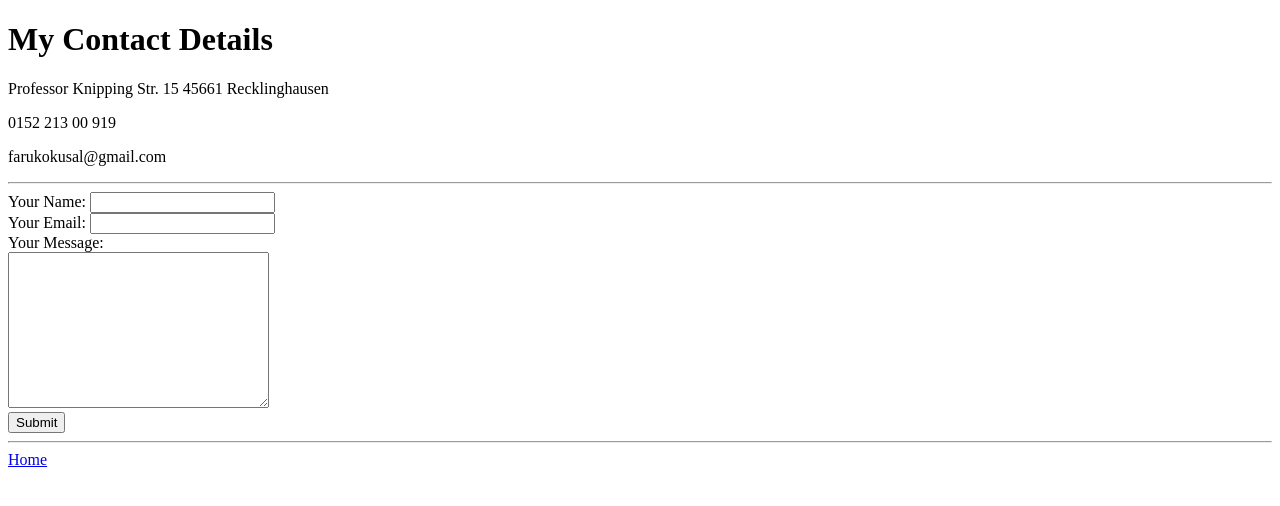
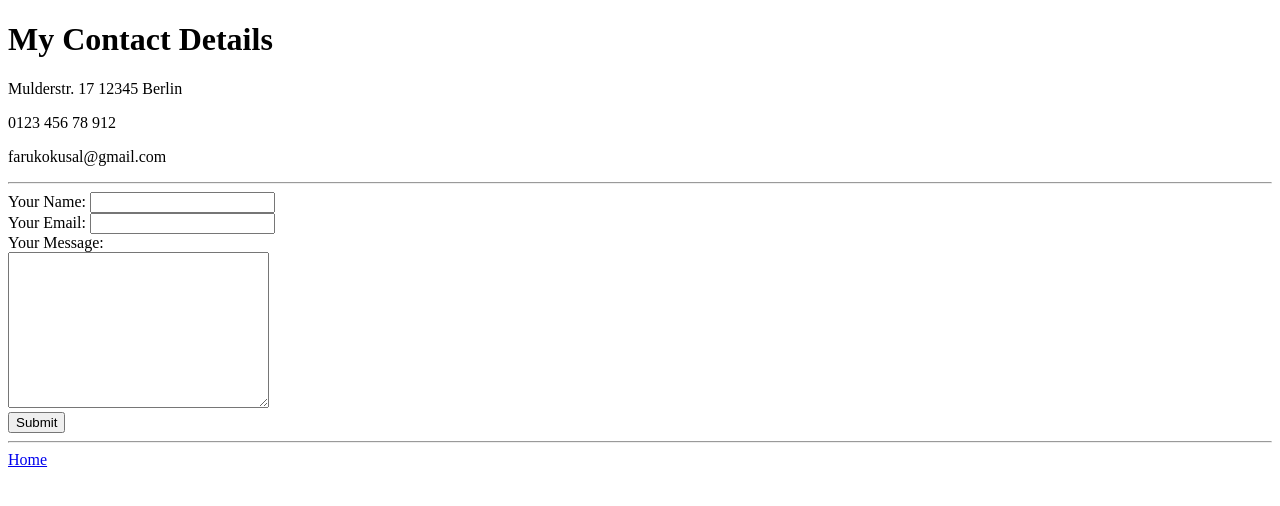
Before and after one commit to okusal/portfolio, a plain HTML site: page contact-me.html in a window 1280 px wide. Drawn offline with Linux system fonts and the light colour scheme.

Commit message:
info updated

```diff
--- a/contact-me.html
+++ b/contact-me.html
@@ -8,8 +8,8 @@
 </head>
 <body>
     <h1>My Contact Details</h1>
-    <p>Professor Knipping Str. 15 45661 Recklinghausen</p>
-    <p>0152 213 00 919</p>
+    <p>Mulderstr. 17 12345 Berlin</p>
+    <p>0123 456 78 912</p>
     <p>farukokusal@gmail.com</p>
     <hr>
     <form class="" action="mailto:farukokusal@gmail.com" method="post" enctype="text/plain">
```
Also changed, not shown: index.html (+1 -1 lines).
